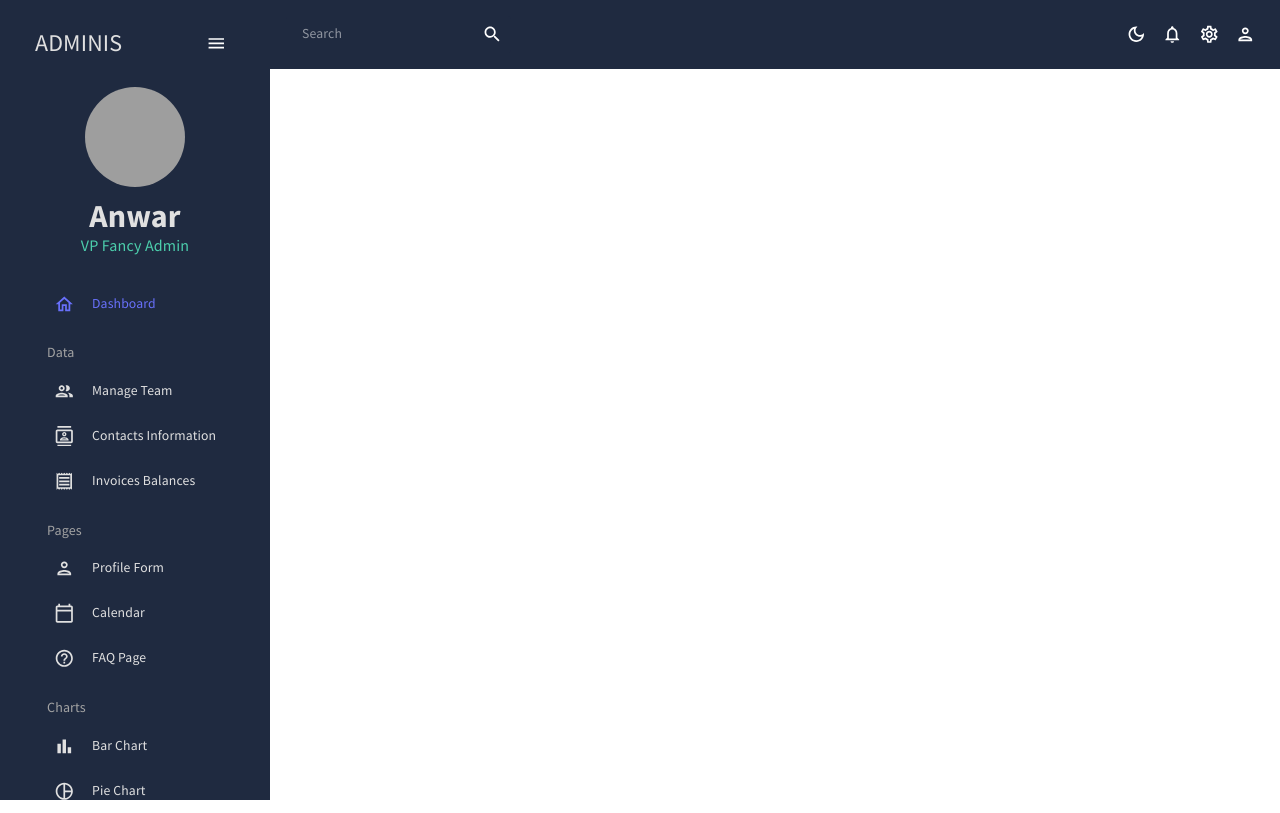
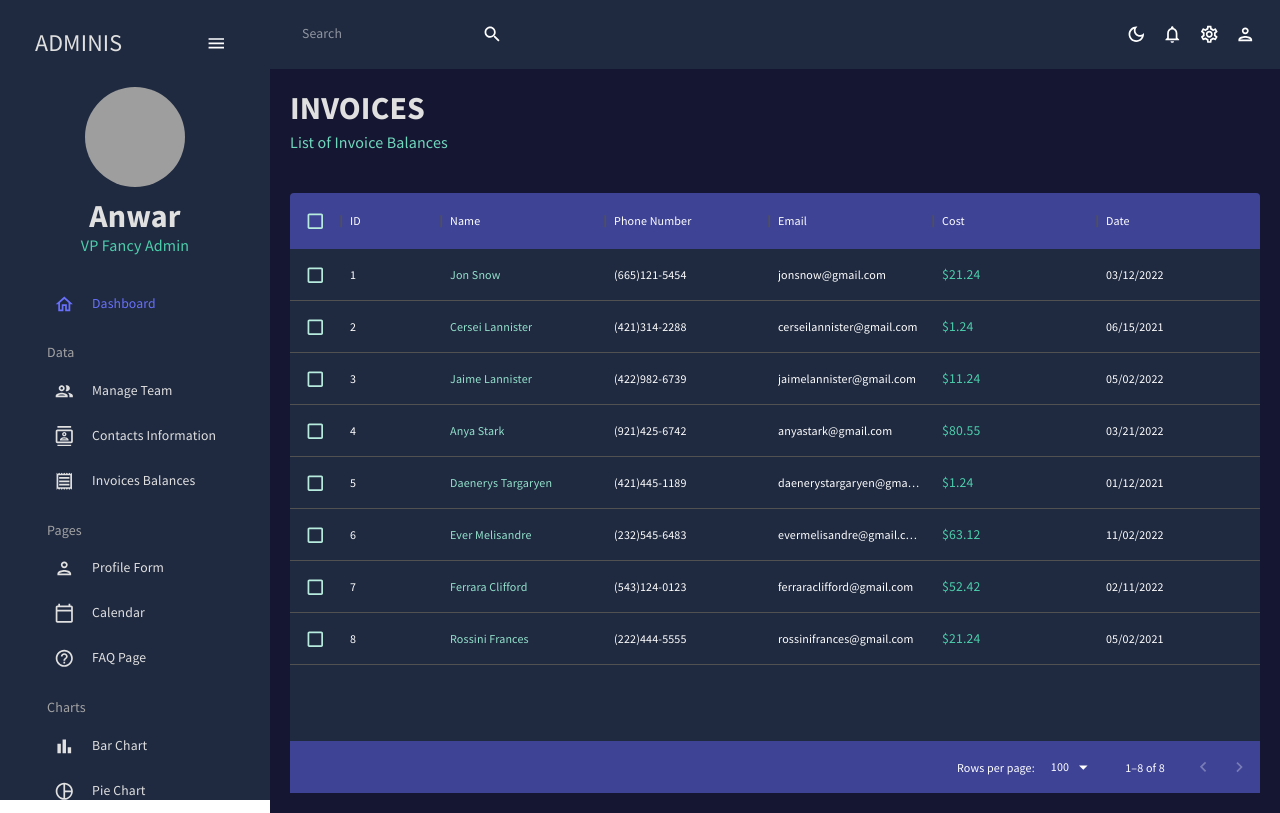
Before and after one commit to AnwarHossainSR/admin-dashboard-pro, a React (Vite) app: page /invoices in a window 1280 px wide. Built offline with nearby package versions, Linux system fonts and the light colour scheme; grey boxes are pictures that could not be loaded.

Commit message:
design invoices

```diff
--- a/src/App.jsx
+++ b/src/App.jsx
@@ -6,6 +6,7 @@
 import Dashboard from './pages/dashboard';
 import Sidebar from './pages/global/Sidebar';
 import Topbar from './pages/global/Topbar';
+import Invoices from './pages/invoices';
 import Team from './pages/team';
 
 const App = () => {
@@ -30,6 +31,7 @@
               <Route path="/" element={<Dashboard />} />
               <Route path="/team" element={<Team />} />
               <Route path="/contacts" element={<Contacts />} />
+              <Route path="/invoices" element={<Invoices />} />
             </Routes>
           </main>
         </Box>
--- /dev/null
+++ b/src/pages/invoices/index.jsx
@@ -0,0 +1,83 @@
+import { Box, Typography, useTheme } from '@mui/material';
+import { DataGrid } from '@mui/x-data-grid';
+import Header from '../../components/Header';
+import { tokens } from '../../context/theme';
+import { mockDataInvoices } from '../../data/mockData';
+
+const Invoices = () => {
+  const theme = useTheme();
+  const colors = tokens(theme.palette.mode);
+  const columns = [
+    { field: 'id', headerName: 'ID' },
+    {
+      field: 'name',
+      headerName: 'Name',
+      flex: 1,
+      cellClassName: 'name-column--cell',
+    },
+    {
+      field: 'phone',
+      headerName: 'Phone Number',
+      flex: 1,
+    },
+    {
+      field: 'email',
+      headerName: 'Email',
+      flex: 1,
+    },
+    {
+      field: 'cost',
+      headerName: 'Cost',
+      flex: 1,
+      renderCell: (params) => (
+        <Typography color={colors.greenAccent[500]}>
+          ${params.row.cost}
+        </Typography>
+      ),
+    },
+    {
+      field: 'date',
+      headerName: 'Date',
+      flex: 1,
+    },
+  ];
+
+  return (
+    <Box m="20px">
+      <Header title="INVOICES" subtitle="List of Invoice Balances" />
+      <Box
+        m="40px 0 0 0"
+        height="75vh"
+        sx={{
+          '& .MuiDataGrid-root': {
+            border: 'none',
+          },
+          '& .MuiDataGrid-cell': {
+            borderBottom: 'none',
+          },
+          '& .name-column--cell': {
+            color: colors.greenAccent[300],
+          },
+          '& .MuiDataGrid-columnHeaders': {
+            backgroundColor: colors.blueAccent[700],
+            borderBottom: 'none',
+          },
+          '& .MuiDataGrid-virtualScroller': {
+            backgroundColor: colors.primary[400],
+          },
+          '& .MuiDataGrid-footerContainer': {
+            borderTop: 'none',
+            backgroundColor: colors.blueAccent[700],
+          },
+          '& .MuiCheckbox-root': {
+            color: `${colors.greenAccent[200]} !important`,
+          },
+        }}
+      >
+        <DataGrid checkboxSelection rows={mockDataInvoices} columns={columns} />
+      </Box>
+    </Box>
+  );
+};
+
+export default Invoices;
```
